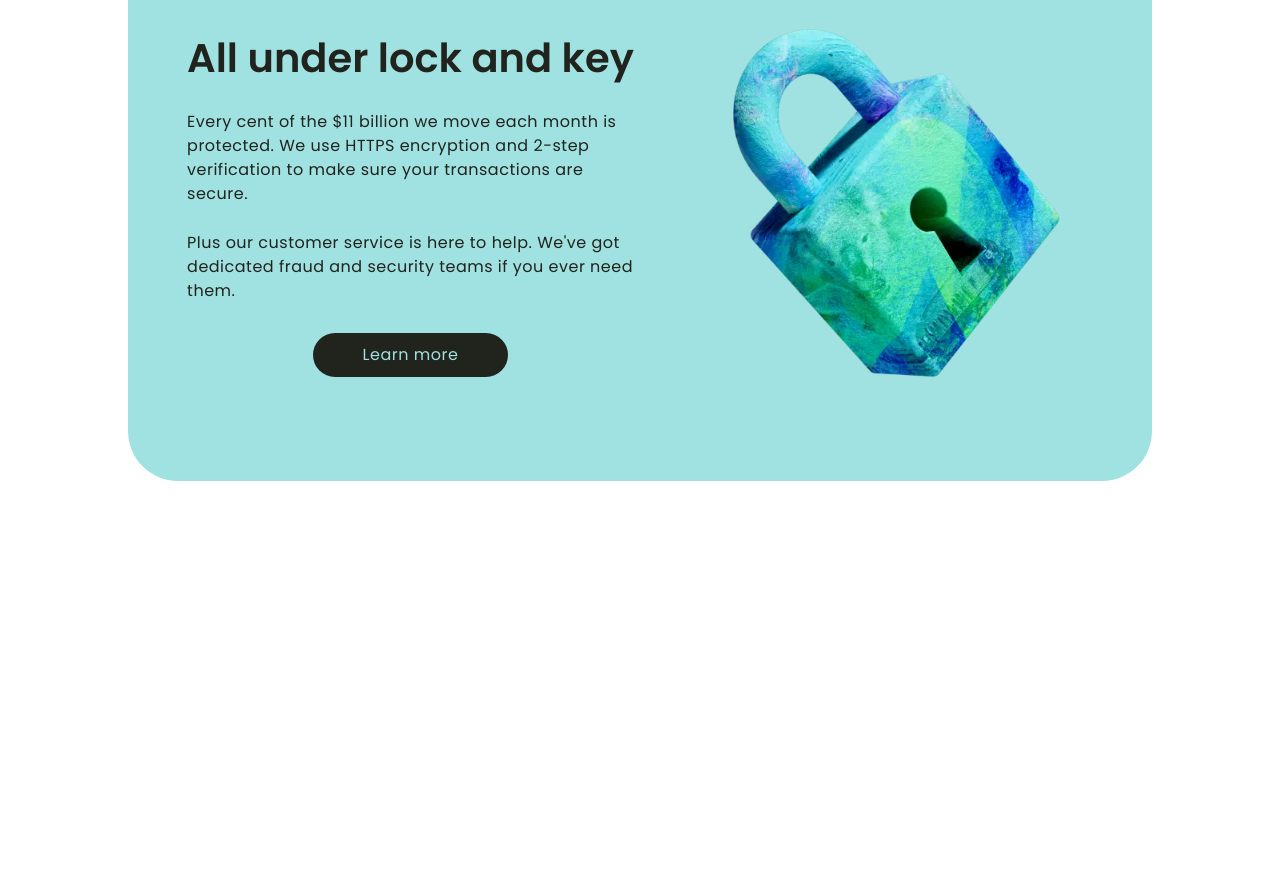
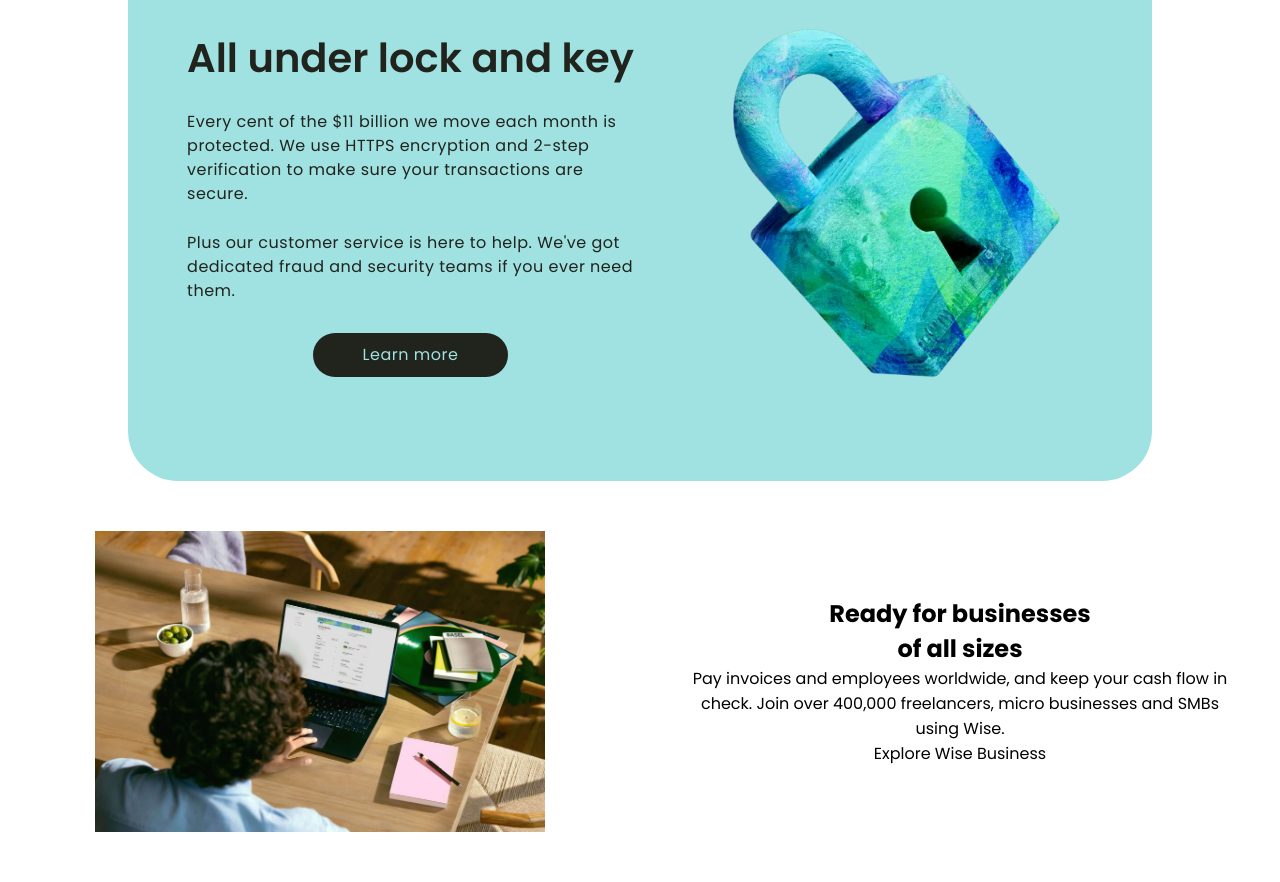
Before and after one commit to SrjAdhikari/Wise-UI-Clone, a plain HTML site: page index.html in a window 1280 px wide. Shown: the part 3620-4502 px from the top of the page. Before the commit the page ends 4101 px from the top, so only its background shows below. Drawn offline with Linux system fonts and the light colour scheme.

Commit message:
Add Business Section with text and image for Wise Business exploration

```diff
--- a/index.html
+++ b/index.html
@@ -232,6 +232,26 @@
                 </div>
             </div>
 
+            <!--* Business Section  -->
+            <div class="explore-business">
+                <div class="row">
+                    <div class="image-col">
+                        <img src="./images/business-no-card.jpg" alt="">
+                    </div>
+
+                    <div class="text-col">
+                        <h2>Ready for businesses <br> of all sizes</h2>
+                        <p>
+                            Pay invoices and employees worldwide, and keep your cash flow in <br> check. Join over 400,000 freelancers, micro businesses and SMBs <br> using Wise.
+                        </p>
+
+                        <div class="btn">
+                            <p class="wise-business">Explore Wise Business</p>
+                        </div>
+                    </div>
+                </div>
+            </div>
+
         </div>
     </main>
     <!--* Main Section End Here -->
```
